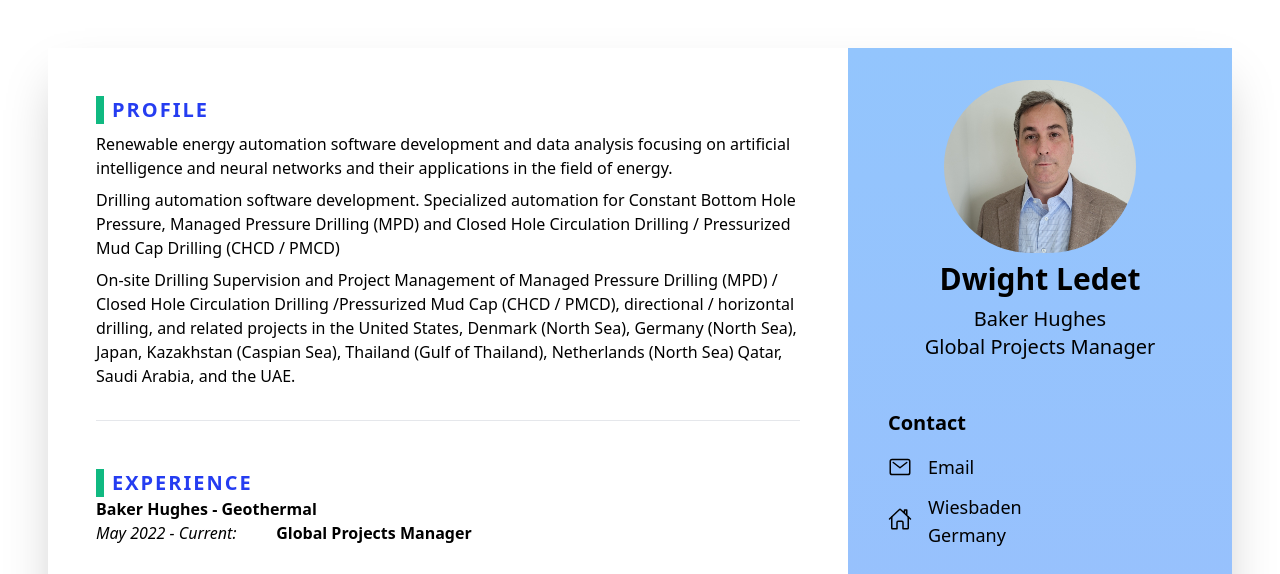
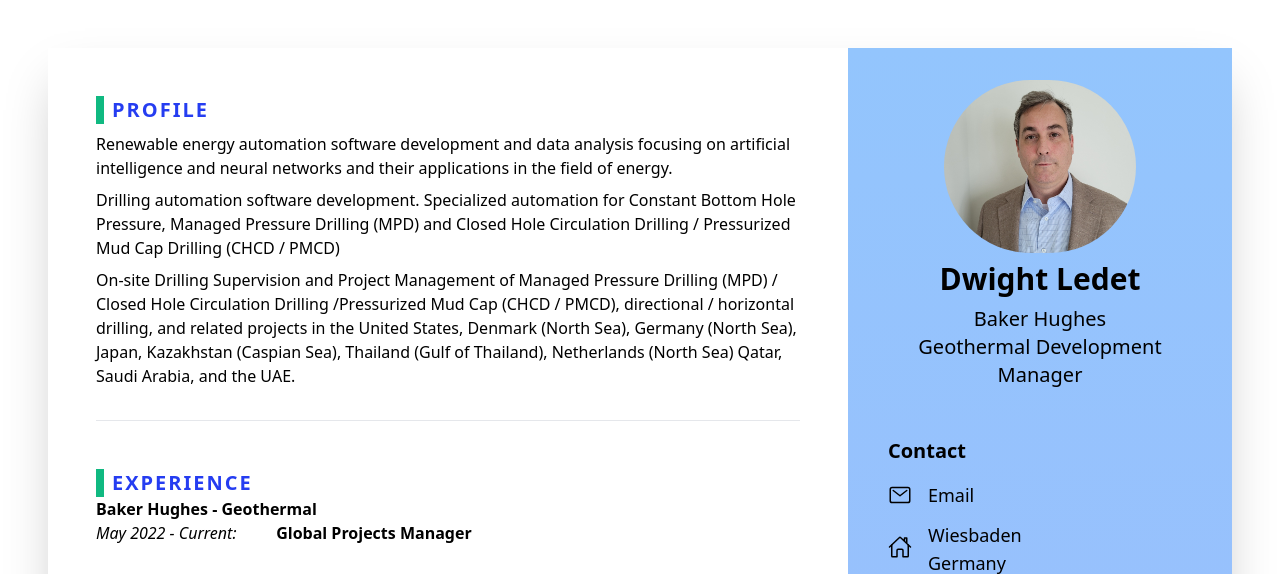
Before and after one commit to daledet/daledet.github.io, a website built with Vite: page index.html in a window 1280 px wide. Shown: the top 574 px of the page. Built offline with nearby package versions, Linux system fonts and the light colour scheme; what @tailwindcss/typography would draw is missing.

Commit message:
title change

```diff
--- a/index.html
+++ b/index.html
@@ -17,7 +17,7 @@
           <img src="./assets/dal-prof.jpeg" alt="Profile Picture" class="rounded-full w-48 mx-auto mb-2" />
           <h1 class="text-center text-3xl font-semibold mb-2">Dwight Ledet</h1>
           <h2 class="text-center text-xl font-light">Baker Hughes</h2>
-          <h2 class="text-center text-xl font-light">Global Projects Manager</h2>
+          <h2 class="text-center text-xl font-light">Geothermal Development Manager</h2>
         </div>
 
         <div class="font-light text-lg px-2 mb-12">
```
